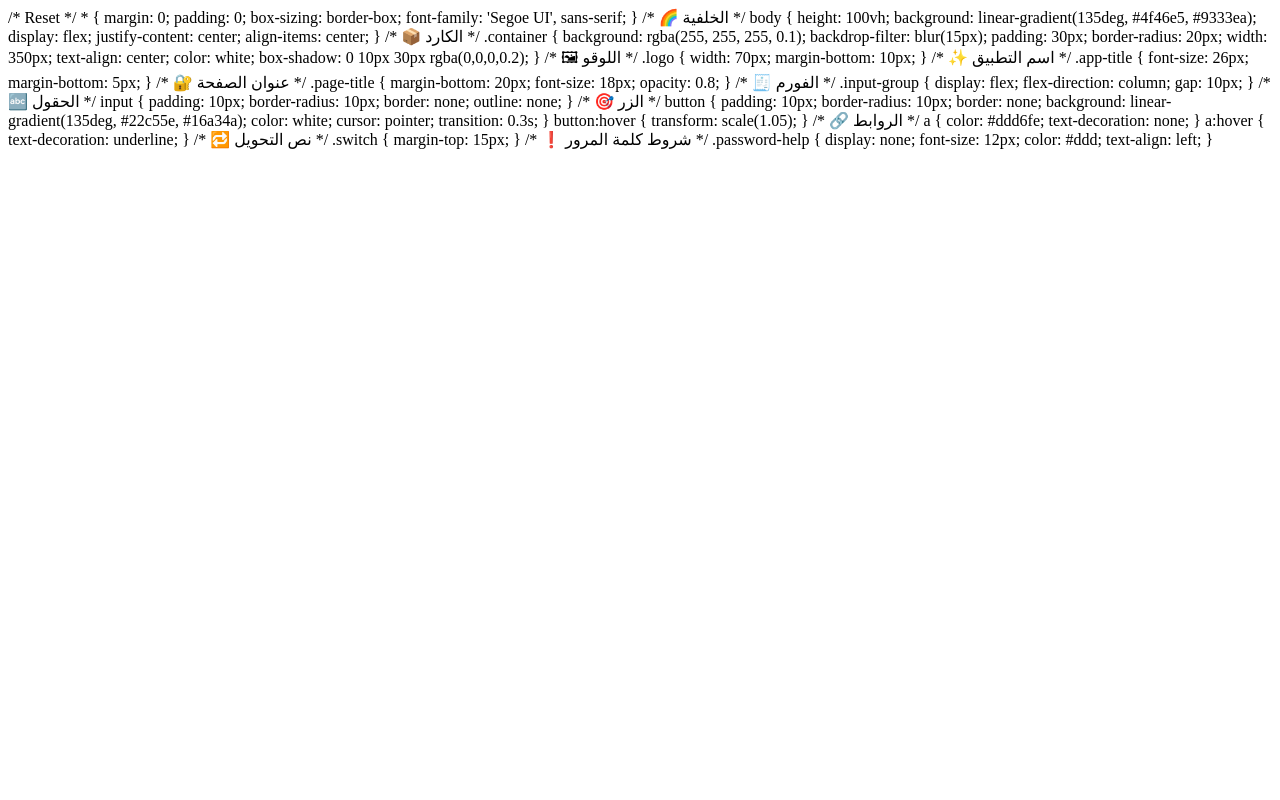
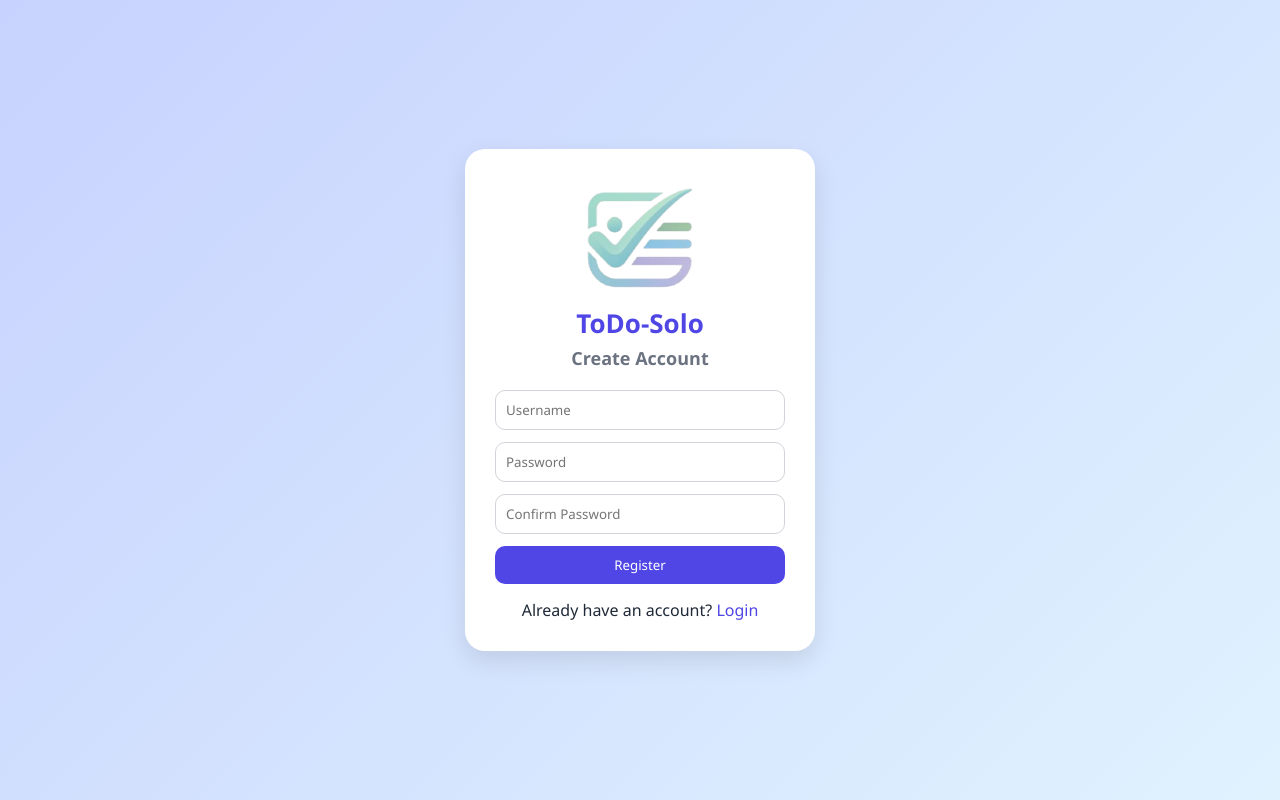
Before and after one commit to Alosh-23/To_Do_Solo, a Django app: page /register/ in a window 1280 px wide. Run offline with Django 5.2, Linux system fonts and the light colour scheme.

Commit message:
update login and fix views

```diff
--- a/tasks/static/css/style.css
+++ b/tasks/static/css/style.css
@@ -6,135 +6,107 @@
   font-family: 'Segoe UI', sans-serif;
 }
 
-/* Root colors */
-:root {
-  --primary: #4f46e5;
-  --secondary: #22c55e;
-  --bg: #f9fafb;
-  --text: #111827;
-  --card: #ffffff;
+/* 🌿 خلفية هادئة ومتوسطة */
+body {
+  height: 100vh;
+  background: linear-gradient(135deg, #c7d2fe, #e0f2fe);
+  display: flex;
+  justify-content: center;
+  align-items: center;
 }
 
-/* Dark mode */
-body.dark {
-  --bg: #111827;
-  --text: #f9fafb;
-  --card: #1f2933;
+/* 📦 الكارد */
+.container {
+  background: white;
+  padding: 30px;
+  border-radius: 20px;
+  width: 350px;
+  text-align: center;
+  color: #1f2937; /* 🔥 نص واضح */
+  box-shadow: 0 10px 25px rgba(0,0,0,0.1);
 }
 
-/* Body */
-body {
-  background: var(--bg);
-  color: var(--text);
-  transition: 0.3s;
+/* 🖼 اللوقو (متمركز صح) */
+.logo {
+  width: 130px;
+  display: block;
+  margin: 0 auto 10px;
 }
 
-/* Container */
-.container {
-  max-width: 500px;
-  margin: 60px auto;
-  padding: 20px;
+/* ✨ اسم التطبيق */
+.app-title {
+  font-size: 26px;
+  color: #4f46e5;
+  margin-bottom: 5px;
 }
 
-/* Title */
-h1 {
-  text-align: center;
+/* 🔐 عنوان الصفحة */
+.page-title {
   margin-bottom: 20px;
+  font-size: 18px;
+  color: #6b7280;
 }
 
-/* Input area */
+/* 🧾 الفورم */
 .input-group {
   display: flex;
-  gap: 10px;
+  flex-direction: column;
+  gap: 12px;
 }
 
+/* 🔤 الحقول */
 input {
-  flex: 1;
-  padding: 12px;
-  border: none;
+  padding: 10px;
   border-radius: 10px;
-  background: var(--card);
-  color: var(--text);
-  box-shadow: 0 2px 6px rgba(0,0,0,0.1);
+  border: 1px solid #d1d5db;
+  outline: none;
+  transition: 0.2s;
 }
 
-/* Button */
+input:focus {
+  border-color: #4f46e5;
+}
+
+/* 🎯 الزر */
 button {
-  padding: 12px 16px;
+  padding: 10px;
+  border-radius: 10px;
   border: none;
-  border-radius: 10px;
-  background: var(--primary);
+  background: #4f46e5;
   color: white;
   cursor: pointer;
-  transition: 0.2s;
+  transition: 0.3s;
 }
 
 button:hover {
   background: #4338ca;
-  transform: scale(1.05);
 }
 
-/* Task list */
-ul {
-  list-style: none;
-  margin-top: 20px;
+/* 🔗 الروابط */
+a {
+  color: #4f46e5;
+  text-decoration: none;
 }
 
-/* Task item */
-li {
-  background: var(--card);
-  padding: 12px;
-  border-radius: 10px;
-  margin-bottom: 10px;
-  display: flex;
-  justify-content: space-between;
-  align-items: center;
-  transition: 0.2s;
-  box-shadow: 0 2px 6px rgba(0,0,0,0.1);
+a:hover {
+  text-decoration: underline;
 }
 
-li:hover {
-  transform: translateY(-2px);
+/* 🔁 نص التحويل */
+.switch {
+  margin-top: 15px;
 }
 
-/* Completed task */
-li.completed {
-  text-decoration: line-through;
-  opacity: 0.6;
+/* ❗ رسالة الخطأ */
+.error {
+  color: #dc2626;
+  margin-bottom: 10px;
 }
 
-/* Delete button */
-.delete {
-  background: #ef4444;
+/* 🔐 شروط كلمة المرور */
+.password-help {
+  display: none;
+  font-size: 12px;
+  color: #6b7280;
+  text-align: left;
 }
-
-.delete:hover {
-  background: #dc2626;
-}
-
-/* Toggle Dark Mode Button */
-.toggle-mode {
-  margin-top: 20px;
-  width: 100%;
-  background: var(--secondary);
-}
-
-.toggle-mode:hover {
-  background: #16a34a;
-}
-
-/* Smooth animation */
-.fade-in {
-  animation: fadeIn 0.4s ease-in-out;
-}
-
-@keyframes fadeIn {
-  from {
-    opacity: 0;
-    transform: translateY(10px);
-  }
-  to {
-    opacity: 1;
-    transform: translateY(0);
-  }
-}
--- a/tasks/templates/tasks/login.html
+++ b/tasks/templates/tasks/login.html
@@ -11,7 +11,7 @@
     <div class="container">
 
         <!-- 🖼 اللوقو -->
-        <img src="{% static 'images/logo.png' %}" class="logo" alt="logo">
+        <img src="{% static 'images/ToDo-solo-logo.png' %}" class="logo" alt="logo">
 
         <!-- ✨ اسم التطبيق -->
         <h1 class="app-title">ToDo-Solo</h1>
--- a/tasks/templates/tasks/register.html
+++ b/tasks/templates/tasks/register.html
@@ -1,100 +1,68 @@
-/* Reset */
-* {
-  margin: 0;
-  padding: 0;
-  box-sizing: border-box;
-  font-family: 'Segoe UI', sans-serif;
-}
+{% load static %}
 
-/* 🌈 الخلفية */
-body {
-  height: 100vh;
-  background: linear-gradient(135deg, #4f46e5, #9333ea);
-  display: flex;
-  justify-content: center;
-  align-items: center;
-}
+<!DOCTYPE html>
+<html>
+<head>
+    <title>ToDo-Solo | Register</title>
+    <link rel="stylesheet" href="{% static 'css/style.css' %}">
+</head>
+<body>
 
-/* 📦 الكارد */
-.container {
-  background: rgba(255, 255, 255, 0.1);
-  backdrop-filter: blur(15px);
-  padding: 30px;
-  border-radius: 20px;
-  width: 350px;
-  text-align: center;
-  color: white;
-  box-shadow: 0 10px 30px rgba(0,0,0,0.2);
-}
+    <div class="container">
 
-/* 🖼 اللوقو */
-.logo {
-  width: 70px;
-  margin-bottom: 10px;
-}
+        <!-- 🖼 اللوقو -->
+        <img src="{% static 'images/ToDo-solo-logo.png' %}" class="logo" alt="logo">
 
-/* ✨ اسم التطبيق */
-.app-title {
-  font-size: 26px;
-  margin-bottom: 5px;
-}
+        <!-- ✨ اسم التطبيق -->
+        <h1 class="app-title">ToDo-Solo</h1>
+        <h2 class="page-title">Create Account</h2>
 
-/* 🔐 عنوان الصفحة */
-.page-title {
-  margin-bottom: 20px;
-  font-size: 18px;
-  opacity: 0.8;
-}
+        <form method="POST" class="input-group">
+            {% csrf_token %}
 
-/* 🧾 الفورم */
-.input-group {
-  display: flex;
-  flex-direction: column;
-  gap: 10px;
-}
+            <!-- Username -->
+            <input type="text" name="username" placeholder="Username" required>
 
-/* 🔤 الحقول */
-input {
-  padding: 10px;
-  border-radius: 10px;
-  border: none;
-  outline: none;
-}
+            <!-- Password -->
+            <input type="password" name="password1" id="password1" placeholder="Password" required>
 
-/* 🎯 الزر */
-button {
-  padding: 10px;
-  border-radius: 10px;
-  border: none;
-  background: linear-gradient(135deg, #22c55e, #16a34a);
-  color: white;
-  cursor: pointer;
-  transition: 0.3s;
-}
+            <!-- شروط كلمة المرور -->
+            <div id="password-help" class="password-help">
+                <small>
+                    • At least 8 characters <br>
+                    • Not too common <br>
+                    • Not only numbers
+                </small>
+            </div>
 
-button:hover {
-  transform: scale(1.05);
-}
+            <!-- Confirm Password -->
+            <input type="password" name="password2" placeholder="Confirm Password" required>
 
-/* 🔗 الروابط */
-a {
-  color: #ddd6fe;
-  text-decoration: none;
-}
+            <button type="submit">Register</button>
+        </form>
 
-a:hover {
-  text-decoration: underline;
-}
+        <p class="switch">
+            Already have an account?
+            <a href="{% url 'login' %}">Login</a>
+        </p>
 
-/* 🔁 نص التحويل */
-.switch {
-  margin-top: 15px;
-}
+    </div>
 
-/* ❗ شروط كلمة المرور */
-.password-help {
-  display: none;
-  font-size: 12px;
-  color: #ddd;
-  text-align: left;
-}
+    <!-- 🔥 JavaScript -->
+    <script>
+        const passwordInput = document.getElementById("password1");
+        const helpText = document.getElementById("password-help");
+
+        passwordInput.addEventListener("focus", () => {
+            helpText.style.display = "block";
+        });
+
+        passwordInput.addEventListener("blur", () => {
+            if (passwordInput.value === "") {
+                helpText.style.display = "none";
+            }
+        });
+    </script>
+
+</body>
+</html>
```
Also changed, not shown: tasks/static/images/ToDo-solo-logo.png (added).
